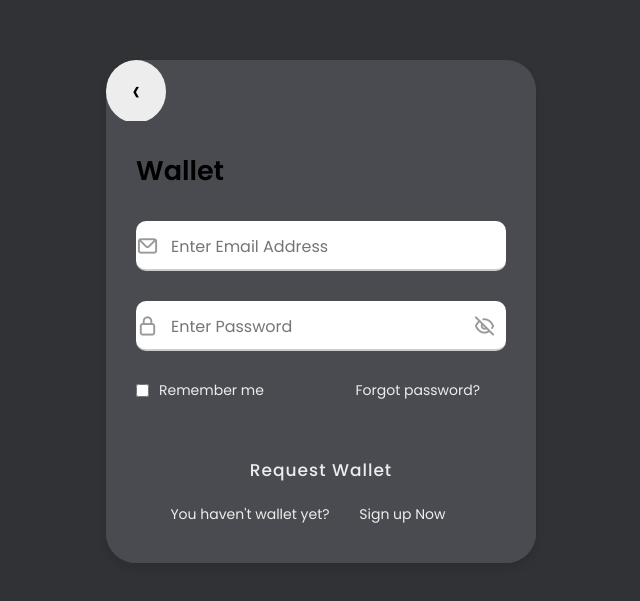
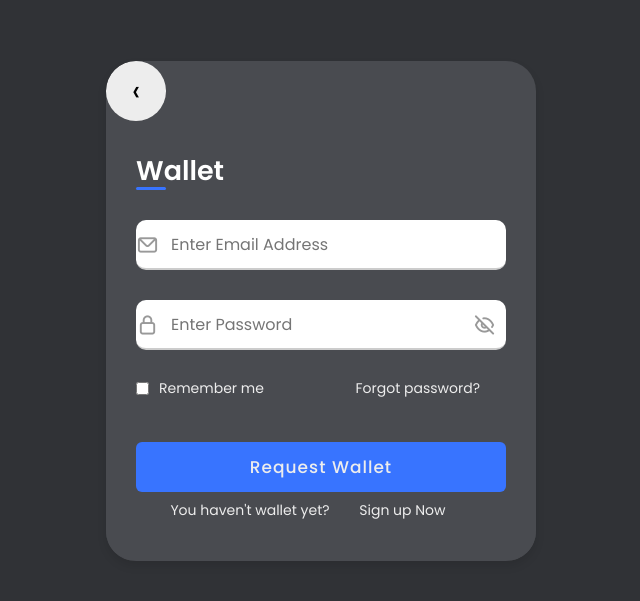
Before and after one commit to proxod3-first/BlockCrypto, a plain HTML site: page wallet.html in a window 1280 px wide. Shown: the part 151-752 px from the top of the page, without its empty margins (319-959 px from the left). Drawn offline with nearby package versions, Linux system fonts and the light colour scheme; the site is published under a folder, as on GitHub Pages, so addresses that start at the root find nothing.

Commit message:
modified:   assets/css/wallet.css

```diff
--- a/assets/css/wallet.css
+++ b/assets/css/wallet.css
@@ -1,6 +1,6 @@
 /* ===== Google Font Import - Poformsins ===== */
 @import url('https://fonts.googleapis.com/css2?family=Poppins:wght@300;400;500;600;700&display=swap');
-@import url(/assets/css/index.css);
+@import url(./index.css);
 
 * {
     margin: 0;
```
